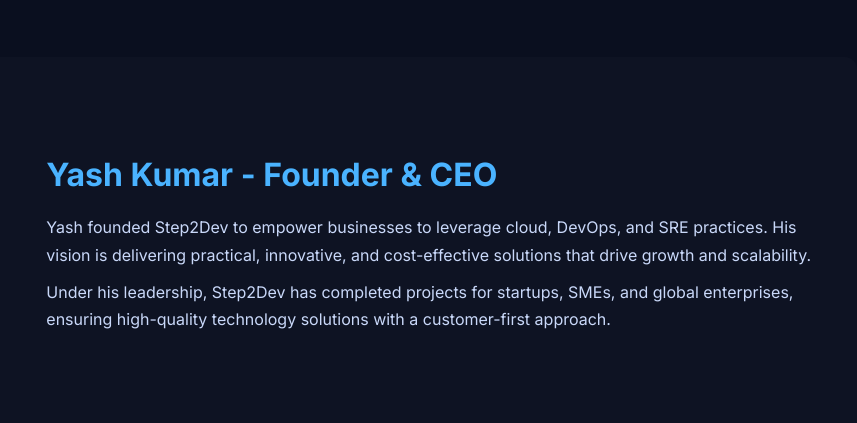
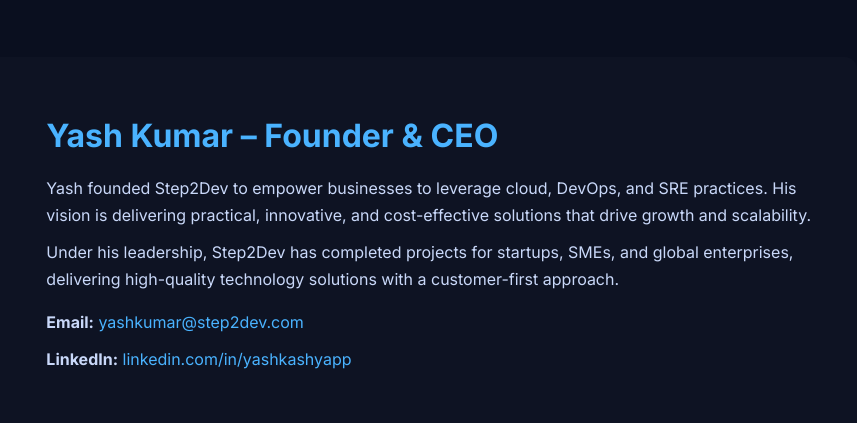
Before and after one commit to yashkumarrrrr-git/step2dev, a plain HTML site: page about.html in a window 1280 px wide. Shown: the part 1381-1804 px from the top of the page, 423-1280 px from the left. Drawn offline with nearby package versions, Linux system fonts and the light colour scheme.

Commit message:
Update about.html

```diff
--- a/about.html
+++ b/about.html
@@ -199,14 +199,35 @@
 <!-- FOUNDER'S VISION -->
 <section class="founder" data-aos="fade-right">
   <div class="founder-img">
-    <img src="https://media.licdn.com/dms/image/v2/D5603AQHjADbvsCofOA/profile-displayphoto-shrink_400_400/B56ZijDkVTHUAg-/0/1755082281313?e=1765411200&v=beta&t=2s7XOUYu0_7ssLoayUCYtxCQ5PJpAAFXm16cmBZvITI" alt="Founder Ashh">
+    <img src="https://media.licdn.com/dms/image/v2/D5603AQHjADbvsCofOA/profile-displayphoto-shrink_400_400/B56ZijDkVTHUAg-/0/1755082281313?e=1765411200&v=beta&t=2s7XOUYu0_7ssLoayUCYtxCQ5PJpAAFXm16cmBZvITI"
+         alt="Founder Yash Kumar">
   </div>
+
   <div class="founder-content">
-    <h3>Yash Kumar - Founder & CEO</h3>
+    <h3>Yash Kumar – Founder & CEO</h3>
+
     <p>Yash founded Step2Dev to empower businesses to leverage cloud, DevOps, and SRE practices. His vision is delivering practical, innovative, and cost-effective solutions that drive growth and scalability.</p>
-    <p>Under his leadership, Step2Dev has completed projects for startups, SMEs, and global enterprises, ensuring high-quality technology solutions with a customer-first approach.</p>
+
+    <p>Under his leadership, Step2Dev has completed projects for startups, SMEs, and global enterprises, delivering high-quality technology solutions with a customer-first approach.</p>
+
+    <div style="margin-top:15px;">
+      <p>
+        <strong>Email:</strong>
+        <a href="mailto:yashkumar@step2dev.com" style="color:#4AB3FF; text-decoration:none;">
+          yashkumar@step2dev.com
+        </a>
+      </p>
+
+      <p>
+        <strong>LinkedIn:</strong>
+        <a href="https://www.linkedin.com/in/yashkashyapp/" target="_blank" style="color:#4AB3FF; text-decoration:none;">
+          linkedin.com/in/yashkashyapp
+        </a>
+      </p>
+    </div>
   </div>
 </section>
+
 
 <!-- WHY CHOOSE US -->
 <section data-aos="fade-up">
```
